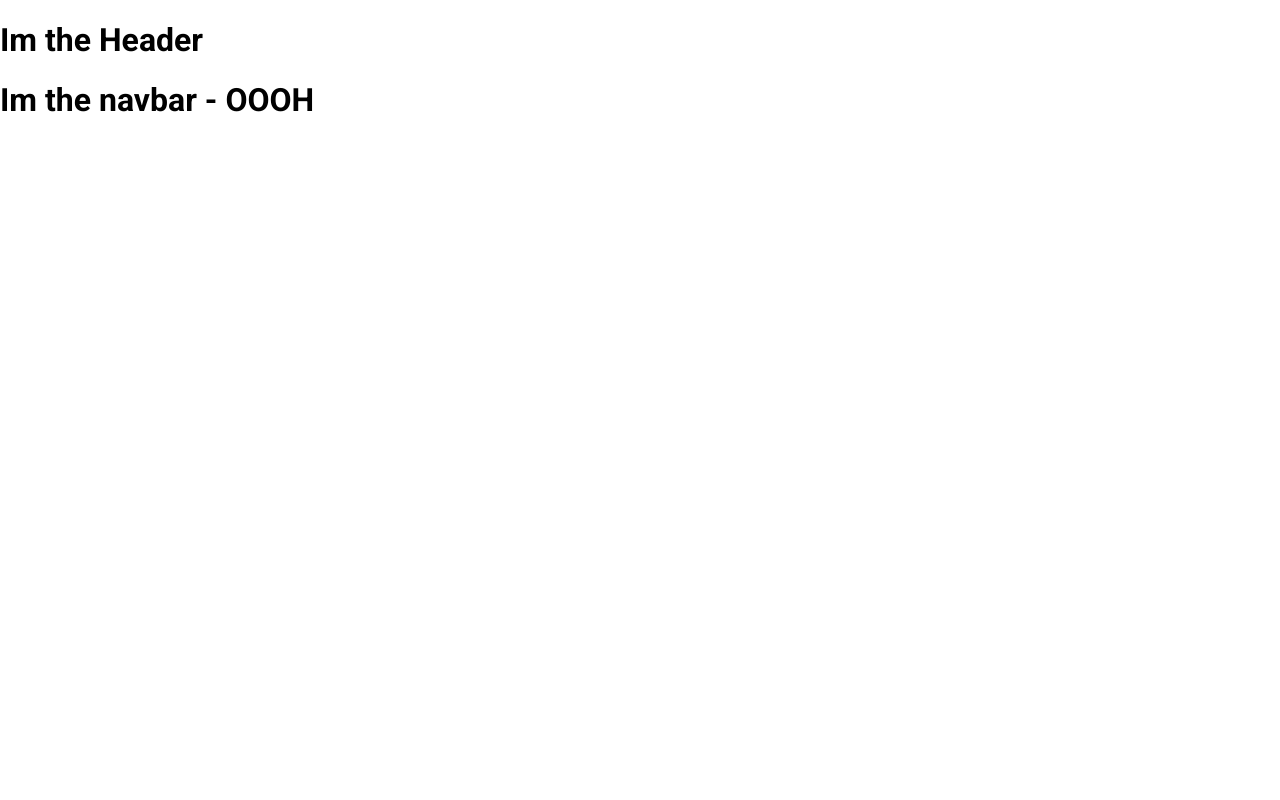
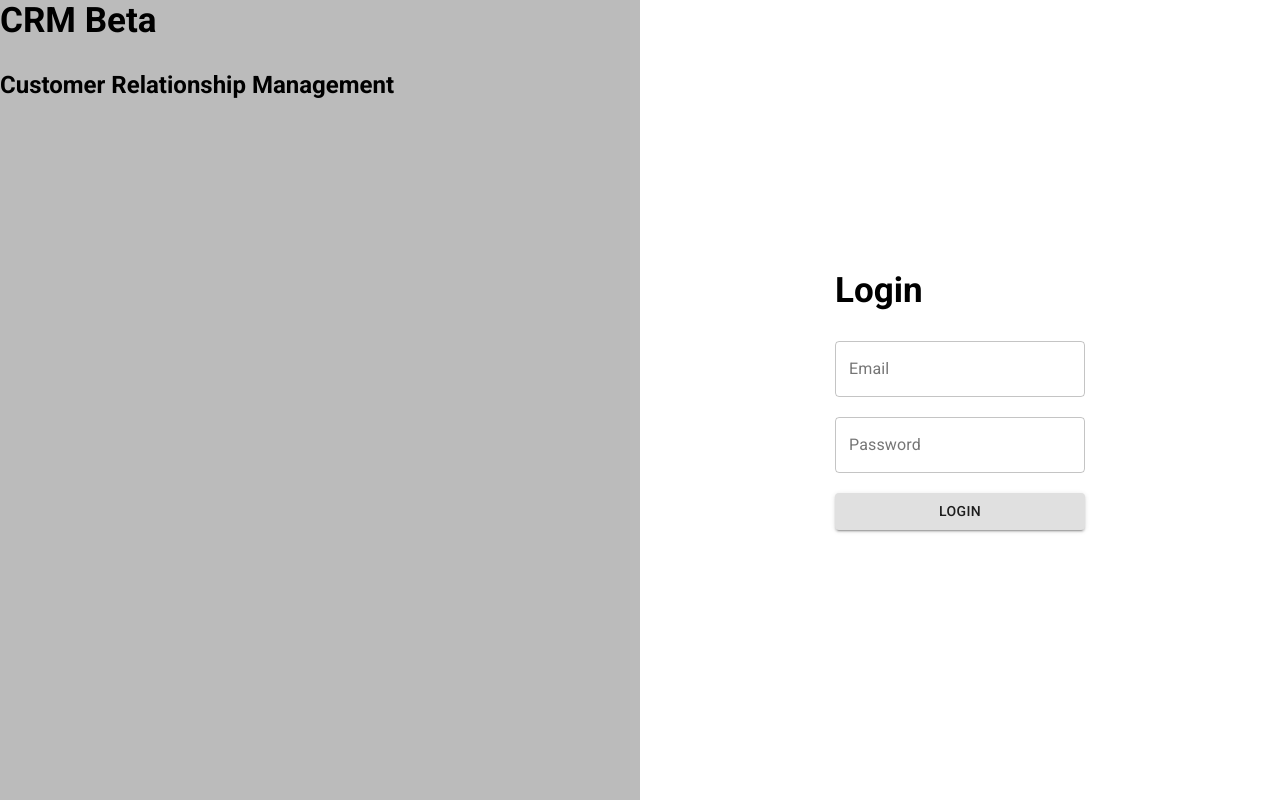
Before and after one commit to dock90/konek, a React (Create React App) app: page /auth/login in a window 1280 px wide. Built offline with nearby package versions, Linux system fonts and the light colour scheme.

Commit message:
Layout login, add styles

```diff
--- a/src/App.js
+++ b/src/App.js
@@ -11,7 +11,7 @@ const AppWrapper = styled.div`
   font-family: Roboto, Oxygen, Ubuntu, 'Open Sans', 'Helvetica Neue', sans-serif;
 `;
 
-const authToken = true;
+const authToken = false;
 
 const App = () => (
   <AppWrapper>{authToken ? <DashboardLayout /> : <AuthLayout />}</AppWrapper>
--- /dev/null
+++ b/src/components/StyledTextField.js
@@ -0,0 +1,10 @@
+import { styled } from '@material-ui/core/styles';
+import TextField from '@material-ui/core/TextField';
+
+const StyledTextField = styled(TextField)({
+  margin: 0,
+  padding: 0,
+  marginBottom: 20,
+});
+
+export { StyledTextField };
--- a/src/components/Typography.js
+++ b/src/components/Typography.js
@@ -3,6 +3,7 @@ import styled from 'styled-components';
 const H1 = styled.h1`
   font-size: 35px;
   margin: 0;
+  margin-bottom: 30px;
 `;
 
 const H2 = styled.h2``;
--- a/src/layouts/AuthLayout.js
+++ b/src/layouts/AuthLayout.js
@@ -2,7 +2,6 @@ import React from 'react';
 import { BrowserRouter as Router, Route, Redirect } from 'react-router-dom';
 import styled from 'styled-components';
 // material
-import { makeStyles } from '@material-ui/core/styles';
 import Grid from '@material-ui/core/Grid';
 
 // components
--- a/src/views/Auth/Login.js
+++ b/src/views/Auth/Login.js
@@ -1,5 +1,45 @@
 import React from 'react';
+import styled from 'styled-components';
+// material
+import Button from '@material-ui/core/Button';
+import TextField from '@material-ui/core/TextField';
+// components
+import { H1 } from '../../components/Typography';
+import { StyledTextField } from '../../components/StyledTextField';
+// styles
+const Layout = styled.div`
+  display: flex;
+  justify-content: center;
+  align-items: center;
+  height: 100vh;
+`;
 
-const Login = () => <h1>Im the Login</h1>;
+const LoginWrapper = styled.div`
+  display: flex;
+  flex-direction: column;
+  justify-content: flex-start;
+  width: 250px;
+`;
+
+const Login = () => (
+  <Layout>
+    <LoginWrapper>
+      <H1>Login</H1>
+      <StyledTextField
+        id="outlined-basic"
+        label="Email"
+        margin="normal"
+        variant="outlined"
+      />
+      <StyledTextField
+        id="outlined-basic"
+        label="Password"
+        margin="normal"
+        variant="outlined"
+      />
+      <Button variant="contained">Login</Button>
+    </LoginWrapper>
+  </Layout>
+);
 
 export default Login;
```
